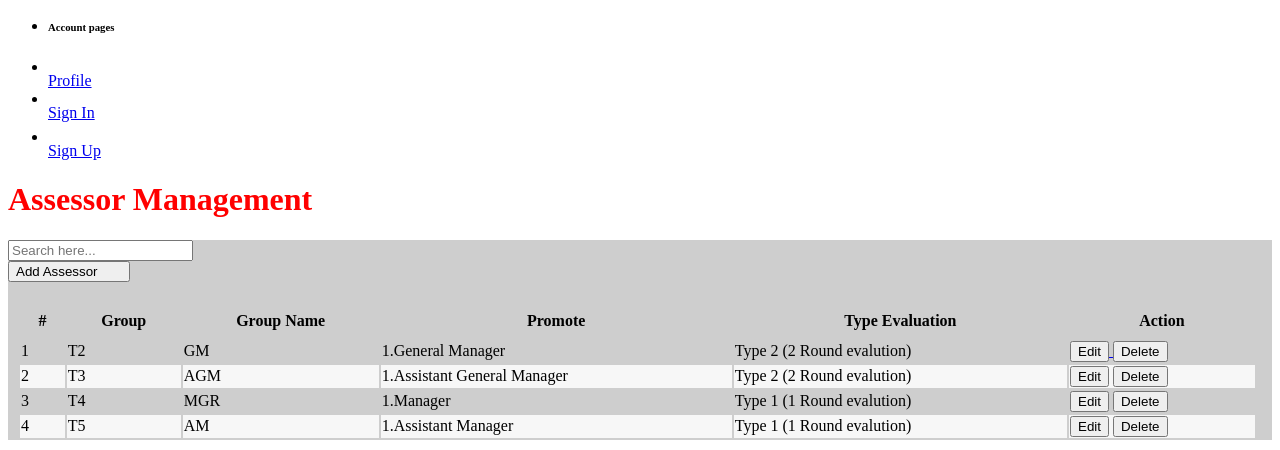
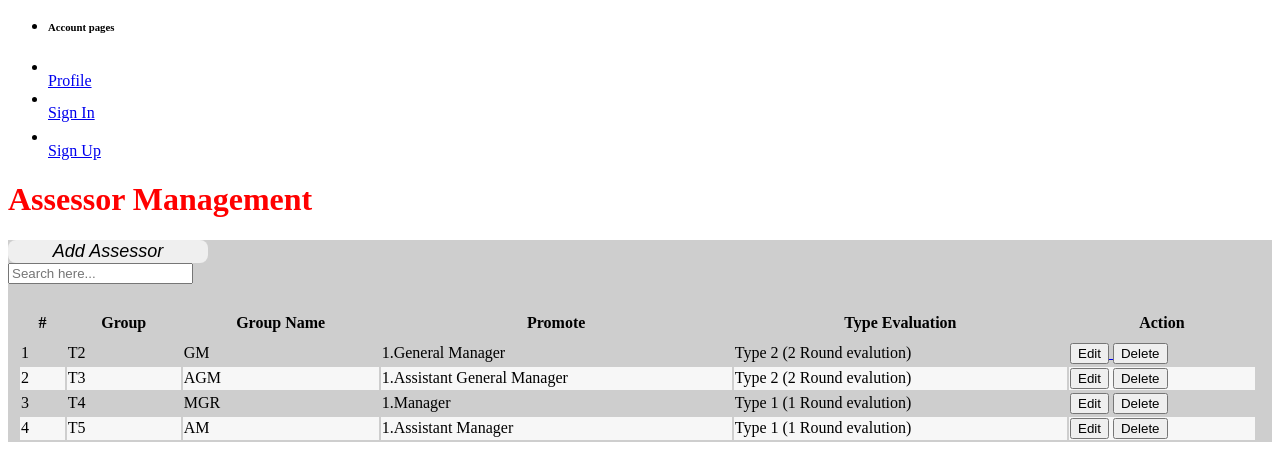
Before and after one commit to armbrmcc/PEFS, a CodeIgniter app: the page made by application/views/consent/v_assessor_management.php in a window 1280 px wide. Shown: the part 406-856 px from the top of the page. Run offline with CodeIgniter, Linux system fonts and the light colour scheme.

Commit message:
Update v_assessor_management.php

```diff
--- a/application/views/consent/v_assessor_management.php
+++ b/application/views/consent/v_assessor_management.php
@@ -53,7 +53,11 @@
 
     #bt-add
     {
-      padding-right: 30px;
+      width: 200px;
+      border: none;
+      border-radius: 8px;
+      font-size: 18px;
+
     }
 </style>
 <!-- End CSS -->
@@ -251,9 +255,25 @@
       <!-- Title -->
       <h1 style="color:red">Assessor Management</h1>
         <div class="card">
-          <!-- ช่องดำเนินการค้นหา -->
+          <!-- ปุ่มดำเนินการเพิ่ม -->
           <main class="main-content position-relative max-height-vh-100 h-100 mt-1 border-radius-lg ">
             <!-- Navbar -->
+            <nav class="navbar navbar-main navbar-expand-lg px-0 mx-4 shadow-none border-radius-xl" id="navbarBlur" navbar-scroll="true">
+              <div class="container-fluid py-1 px-3">
+                <div class="collapse navbar-collapse mt-sm-0 mt-2 me-md-0 me-sm-4" id="navbar">
+                  <div class="ms-md-auto pe-md-3 d-flex align-items-center">
+                    <div class="input-group">
+                      <button type="button" class="btn btn-info" id="bt-add"><i class="fa fa-plus" aria-hidden="true"> Add Assessor</i></button>
+                    </div>
+                  </div>
+                </div>
+              </div>
+            </nav>
+            <!-- End Navbar -->
+
+          <!-- ช่องดำเนินการค้นหา -->
+          <!-- Navbar -->
+          <main class="main-content position-relative max-height-vh-100 h-100 mt-1 border-radius-lg ">
             <nav class="navbar navbar-main navbar-expand-lg px-0 mx-4 shadow-none border-radius-xl" id="navbarBlur" navbar-scroll="true">
               <div class="container-fluid py-1 px-3">
                 <div class="collapse navbar-collapse mt-sm-0 mt-2 me-md-0 me-sm-4" id="navbar">
@@ -266,21 +286,8 @@
                 </div>
               </div>
             </nav>
-            <!-- End Navbar -->
-            <!-- ปุ่มดำเนินการเพิ่ม -->
-            <!-- Navbar -->
-            <nav class="navbar navbar-main navbar-expand-lg px-0 mx-4 shadow-none border-radius-xl" id="navbarBlur" navbar-scroll="true">
-              <div class="container-fluid py-1 px-3">
-                <div class="collapse navbar-collapse mt-sm-0 mt-2 me-md-0 me-sm-4" id="navbar">
-                  <div class="ms-md-auto pe-md-3 d-flex align-items-center">
-                    <div class="input-group">
-                      <button id="bt-add">Add Assessor</button>
-                    </div>
-                  </div>
-                </div>
-              </div>
-            </nav>
-            <!-- End Navbar -->
+          <!-- End Navbar -->
+
             <!-- table-responsive -->
             <div class="table-responsive">
               <table class="table align-items-center" id="group_assesso_table">
```
